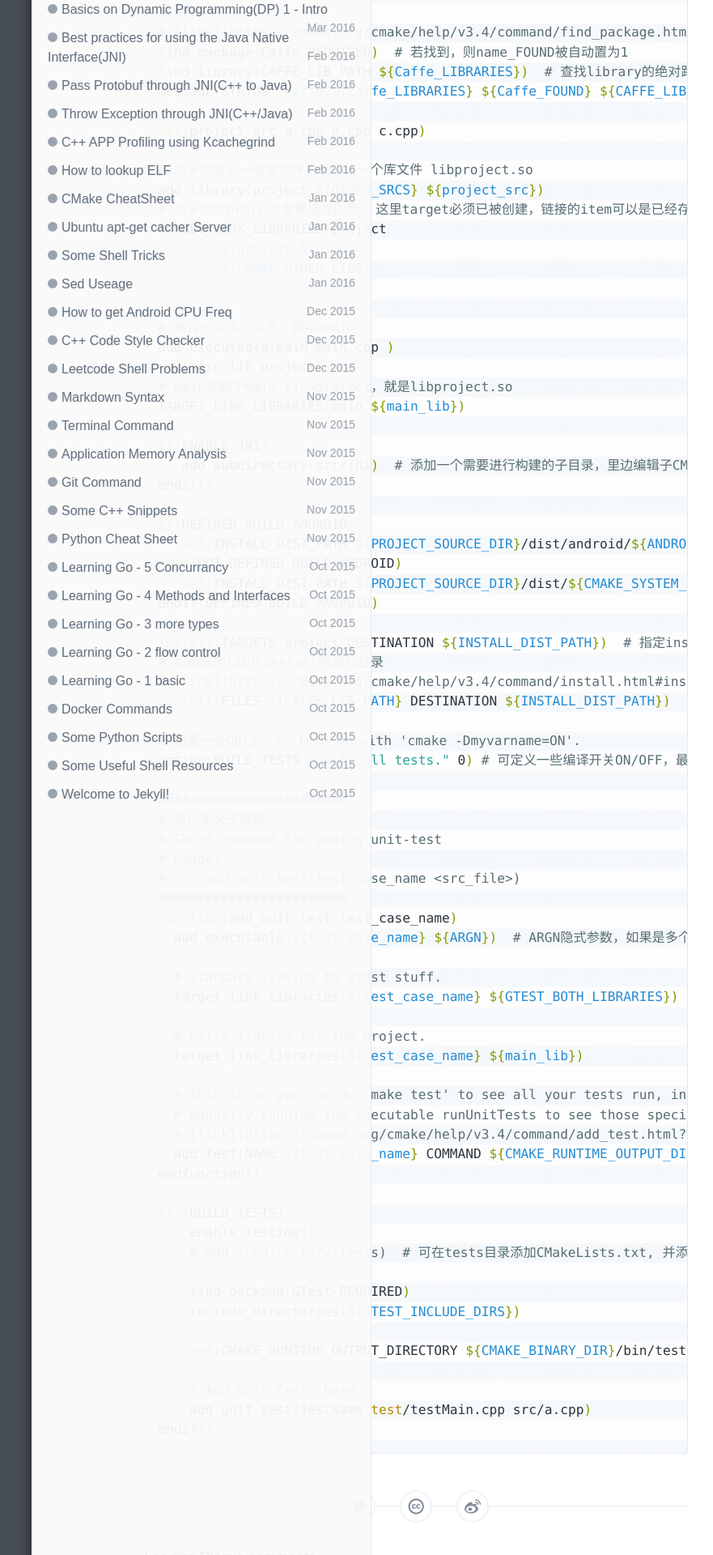
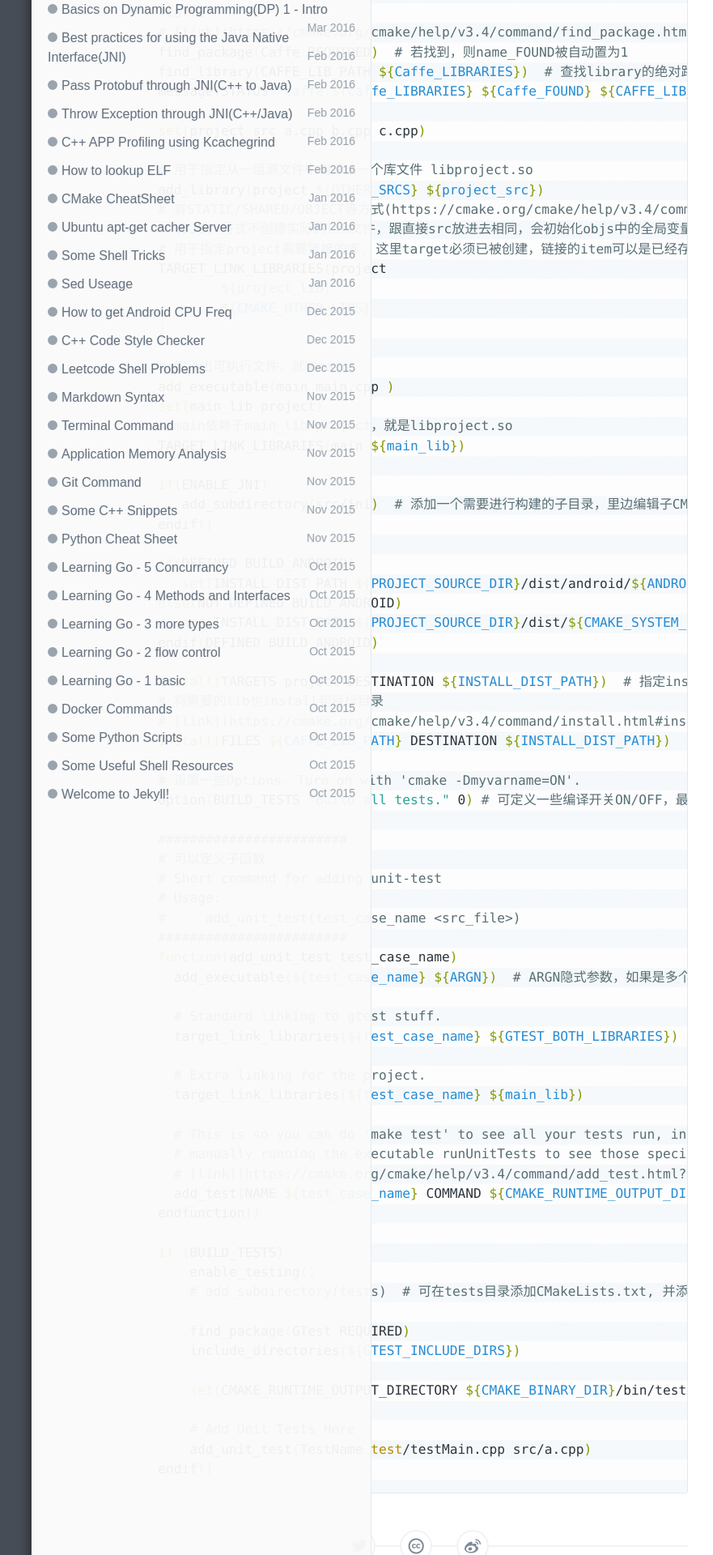
Before and after one commit to wykvictor/wykvictor.github.io, a Jekyll site: the page built from _posts/resources/2016-01-27-CMake-Cheatsheet.md, in a window 1280 px wide. Shown: the part 1617-3537 px from the top of the page at 81% size, without its empty margins (126-1007 px from the left). Built offline with Jekyll 4.4.1, drawn with Linux system fonts in a browser that asks for light colours; comment, search, counter and statistics services are not loaded.

Commit message:
add add_library(OBJECT) in cmake cheatsheet

```diff
--- a/_posts/resources/2016-01-27-CMake-Cheatsheet.md
+++ b/_posts/resources/2016-01-27-CMake-Cheatsheet.md
@@ -74,6 +74,8 @@ set(project_src a.cpp b.cpp c.cpp)
 
 # 用于指定从一组源文件中编译出一个库文件 libproject.so
 add_library(project ${OTHER_SRCS} ${project_src})
+# 有STATIC/SHARED/OBJECT等方式(https://cmake.org/cmake/help/v3.4/command/add_library.html?highlight=add_library)
+# OBJECT方式不创建实际的lib文件，跟直接src放进去相同，会初始化objs中的全局变量
 # 用于指定project需要链接的库, 这里target必须已被创建，链接的item可以是已经存在的target（依赖关系会自动添加）
 TARGET_LINK_LIBRARIES(project
         ${project_lib}
```
